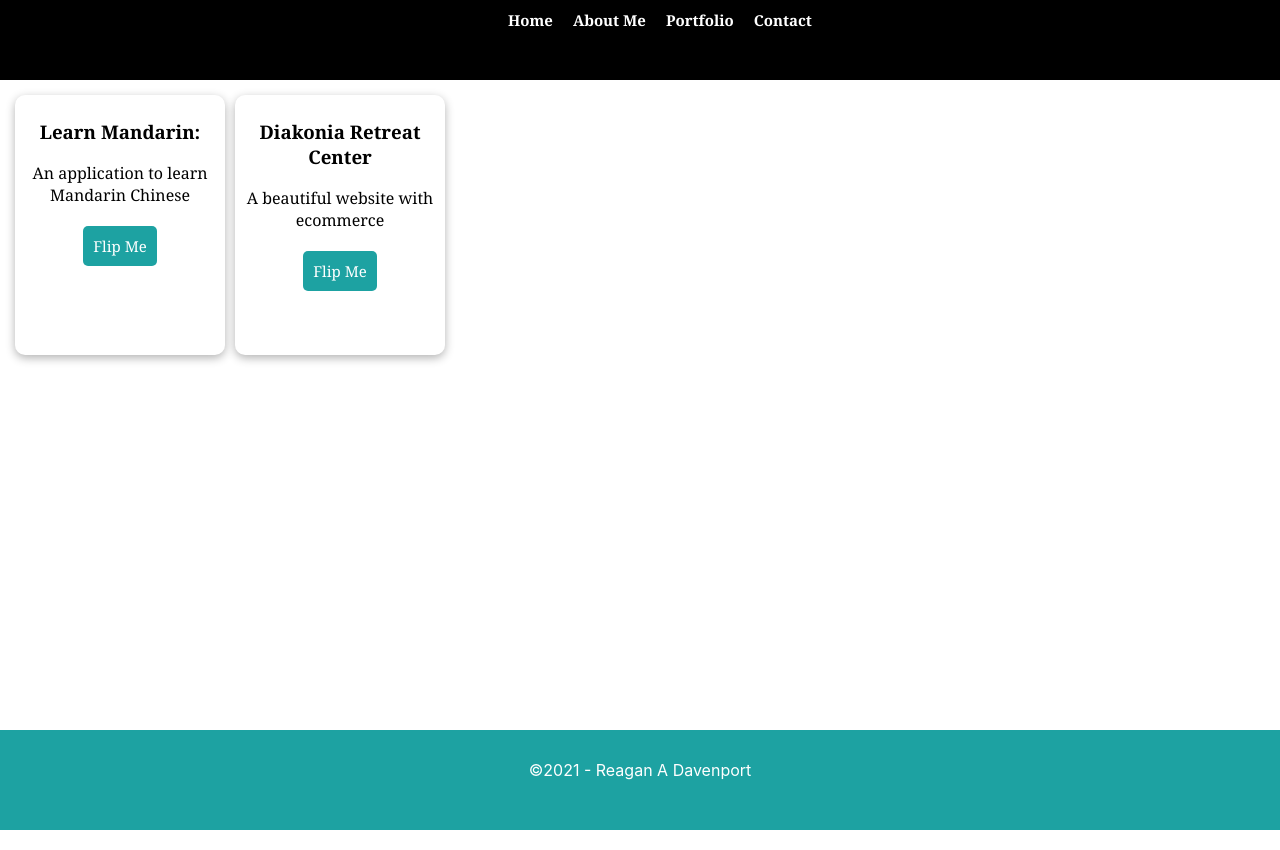
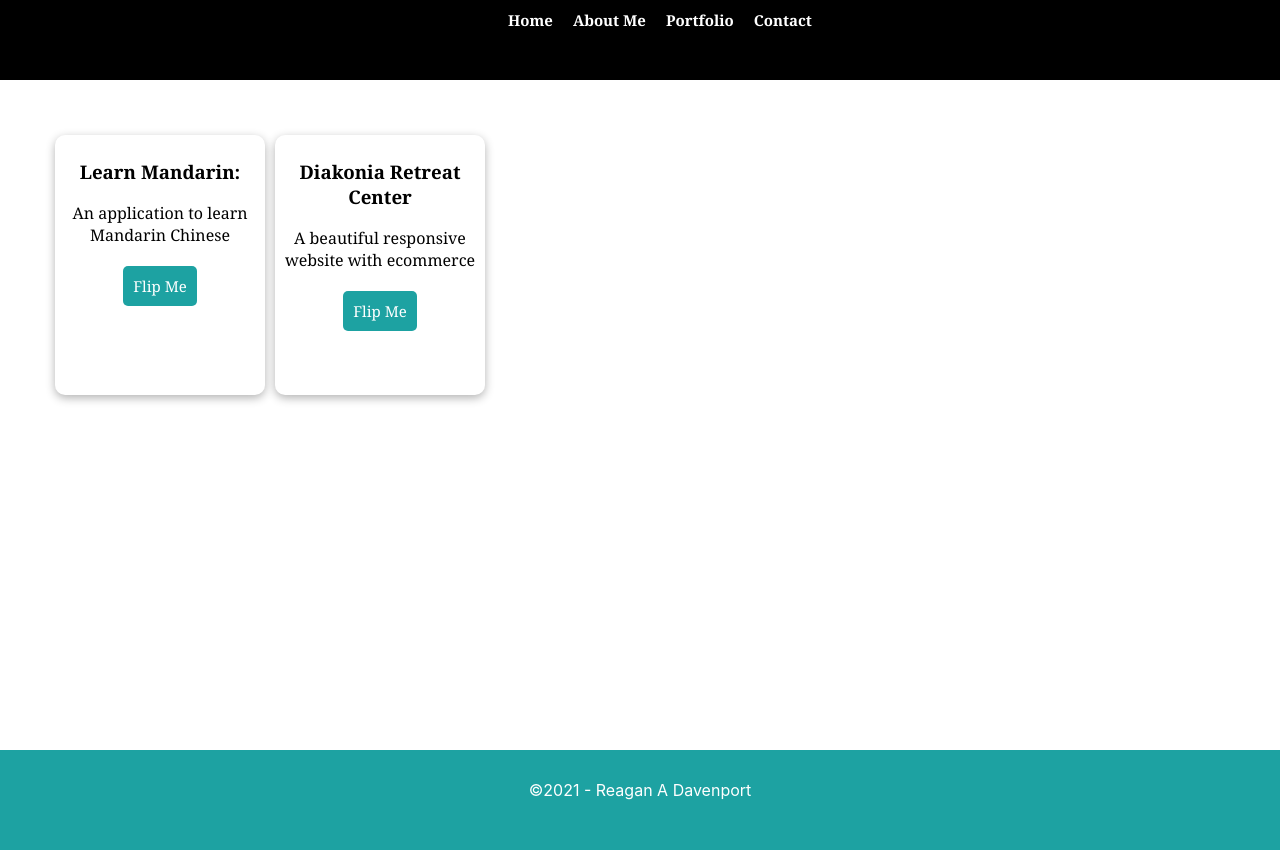
Before and after one commit to ReaganADavenport/Dropped-this, a React (Create React App) app: page /portfolio in a window 1280 px wide. Built offline with nearby package versions, Linux system fonts and the light colour scheme.

Commit message:
messing with the cards styles

```diff
--- a/src/Components/Portfolio/Card/card_2/card_2.js
+++ b/src/Components/Portfolio/Card/card_2/card_2.js
@@ -21,7 +21,7 @@ class Drc extends Component {
           <ReactCardFlip isFlipped={this.state.isFlipped} flipDirection="horizontal">
             <div className="Front">
               <h3>Diakonia Retreat Center</h3>
-              A beautiful website with ecommerce
+              A beautiful responsive website with ecommerce
               <button className="cardButton" onClick={this.handleClick}>Flip Me</button>
             </div>
 
--- a/src/Components/Portfolio/portfolio.css
+++ b/src/Components/Portfolio/portfolio.css
@@ -11,5 +11,6 @@
     display: flex;
     flex-direction: row;
     flex-wrap: wrap;
-    margin: 10px;
+    margin: 30px;
+    padding: 20px;
 }
```
